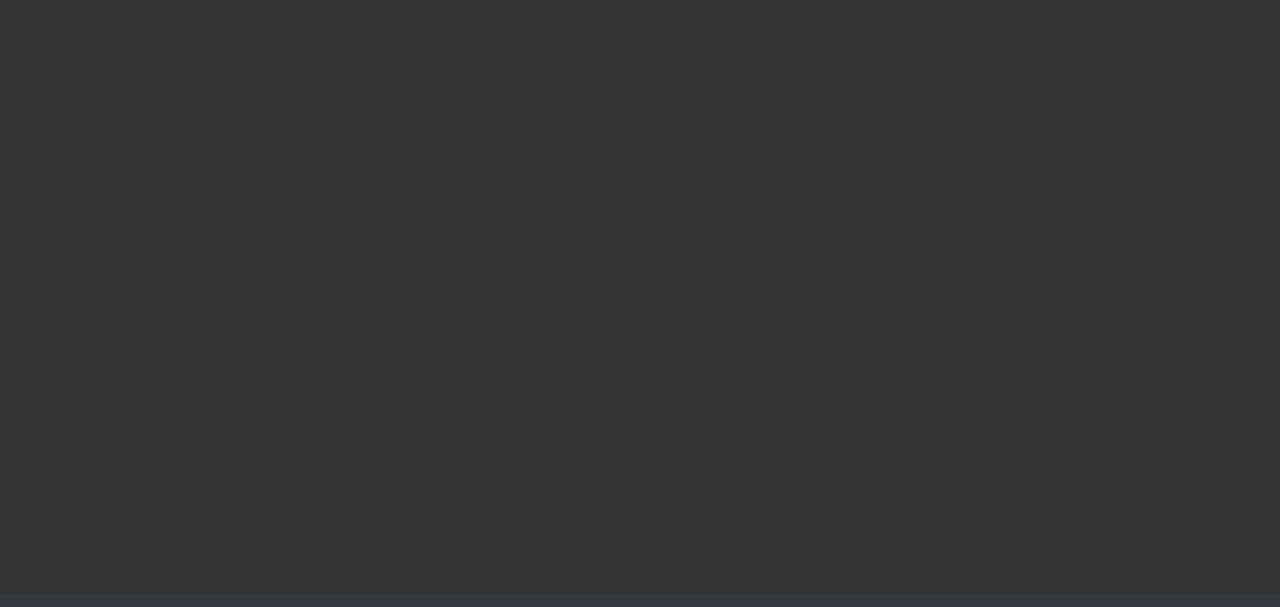
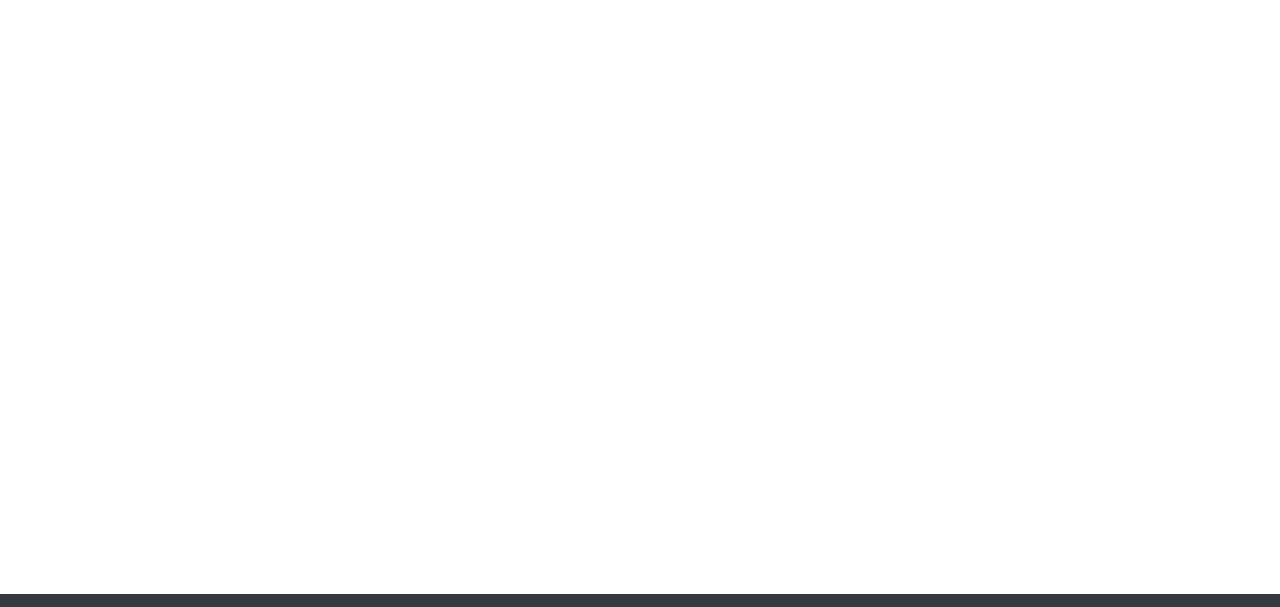
Before and after one commit to so2niko-students/Dp-193_proj1, a website built with webpack: page index.html in a window 1280 px wide. Shown: the part 54-661 px from the top of the page. Built offline with nearby package versions, Linux system fonts and the light colour scheme.

Commit message:
fix: changed class name for modal

```diff
--- a/app/css/_styles.scss
+++ b/app/css/_styles.scss
@@ -1,11 +1,11 @@
-.modal-layout {
+.modal-window {
   position: absolute;
   top: 0;
   right: 0;
   bottom: 0;
   left: 0;
   background: rgba(0, 0, 0, 0.8);
-  display: flex;
+  display: none;
   justify-content: center;
   align-items: center;
 }
--- a/index.html
+++ b/index.html
@@ -19,7 +19,7 @@
 </head>
 <body>
 <div id="root">
-    <div class="modal-layout">
+    <div class="modal-window">
 
     </div>
     <header class="header">
```
